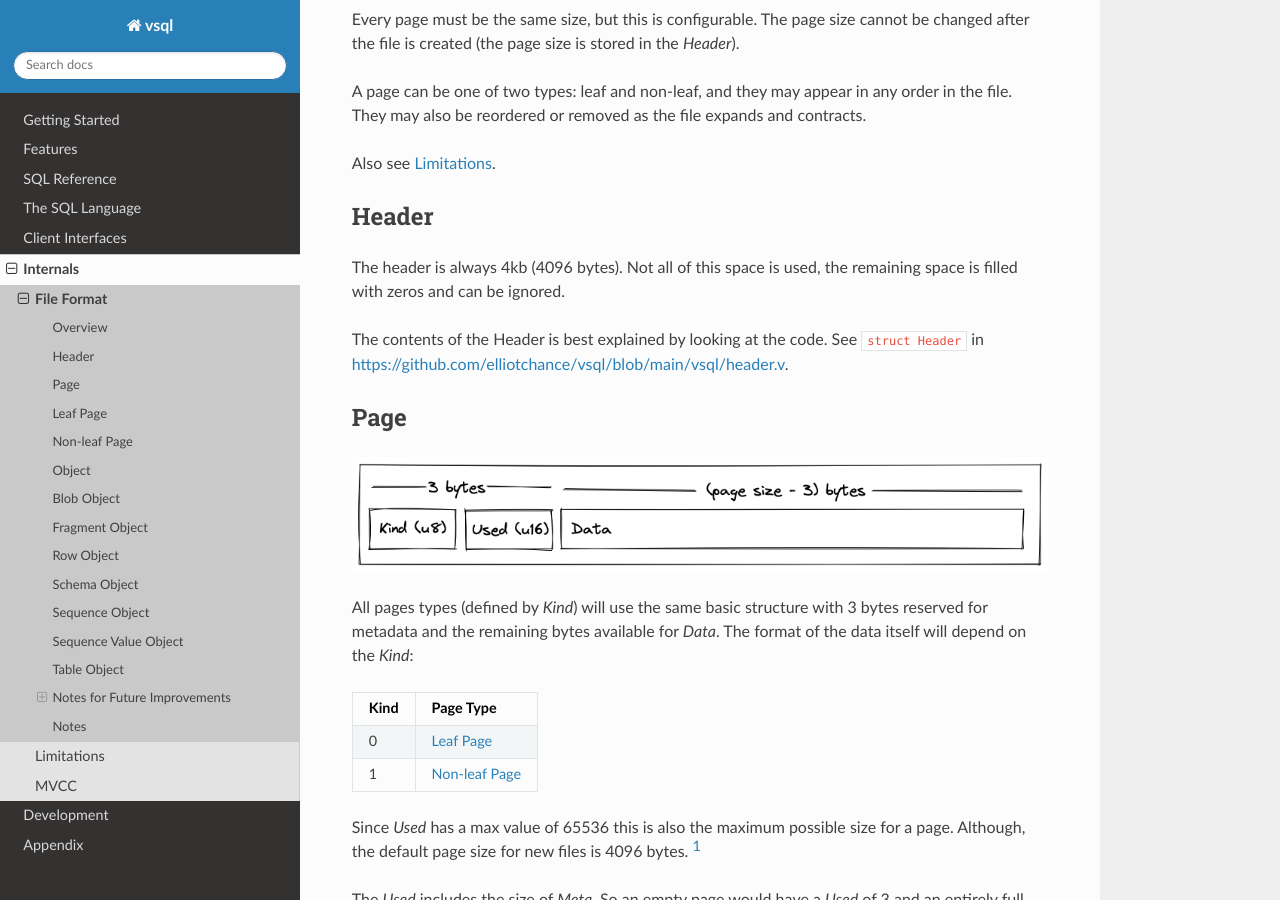
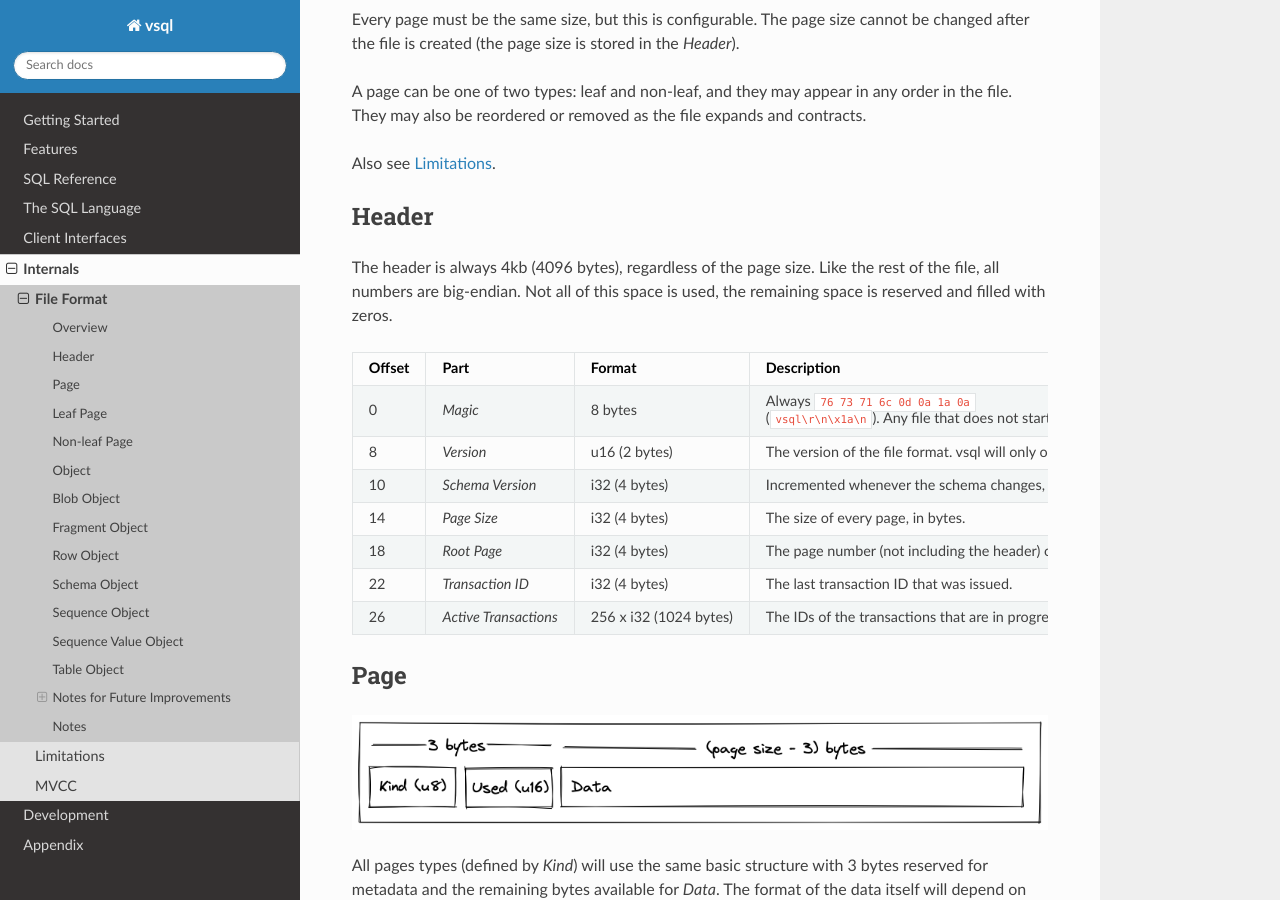
Before and after one commit to elliotchance/vsql, a Sphinx documentation site: the page built from docs/file-format.rst, in a window 1280 px wide and 900 px high, scrolled down 985 px. Built offline with Sphinx 7.4.7 and the Read the Docs theme 3.1.0, drawn with Linux system fonts in a browser that asks for light colours.

Commit message:
storage: Add a magic number to the file header
The header was written as a raw native struct, so its layout depended on the
compiler and the CPU's byte order. It's now encoded field by field in
big-endian like the pages, starts with an 8 byte magic number and has a u16
format version. The format version is now 13, so existing databases need to
be recreated.

Fixes #42

Co-Authored-By: Claude Opus 5.5 <noreply@anthropic.com>

```diff
--- a/docs/file-format.rst
+++ b/docs/file-format.rst
@@ -27,12 +27,55 @@ Also see :doc:`limitations`.
 Header
 ------
 
-The header is always 4kb (4096 bytes). Not all of this space is used, the
-remaining space is filled with zeros and can be ignored.
+The header is always 4kb (4096 bytes), regardless of the page size. Like the
+rest of the file, all numbers are big-endian. Not all of this space is used, the
+remaining space is reserved and filled with zeros.
 
-The contents of the Header is best explained by looking at the code. See
-``struct Header`` in
-https://github.com/elliotchance/vsql/blob/main/vsql/header.v.
+.. list-table::
+  :header-rows: 1
+
+  * - Offset
+    - Part
+    - Format
+    - Description
+
+  * - 0
+    - *Magic*
+    - 8 bytes
+    - Always ``76 73 71 6c 0d 0a 1a 0a`` (``vsql\r\n\x1a\n``). Any file that
+      does not start with these bytes is not a vsql database.
+
+  * - 8
+    - *Version*
+    - u16 (2 bytes)
+    - The version of the file format. vsql will only open a file with the
+      same version that it writes. The current version is 13.
+
+  * - 10
+    - *Schema Version*
+    - i32 (4 bytes)
+    - Incremented whenever the schema changes, so that connections know when
+      to reload it.
+
+  * - 14
+    - *Page Size*
+    - i32 (4 bytes)
+    - The size of every page, in bytes.
+
+  * - 18
+    - *Root Page*
+    - i32 (4 bytes)
+    - The page number (not including the header) of the root of the B-tree.
+
+  * - 22
+    - *Transaction ID*
+    - i32 (4 bytes)
+    - The last transaction ID that was issued.
+
+  * - 26
+    - *Active Transactions*
+    - 256 x i32 (1024 bytes)
+    - The IDs of the transactions that are in progress. Unused slots are 0.
 
 Page
 ----
```
Also changed, not shown: 4 other files.
